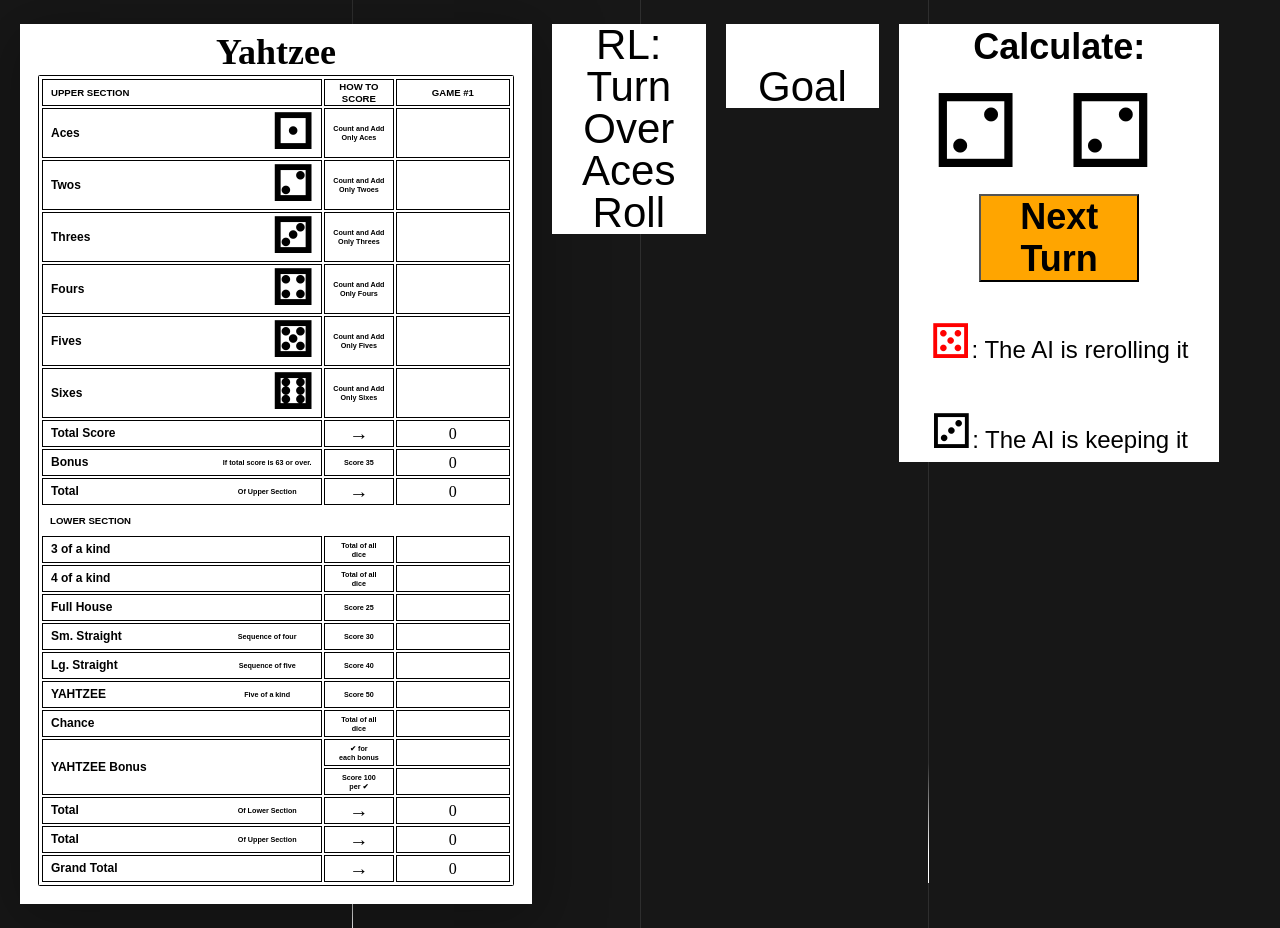
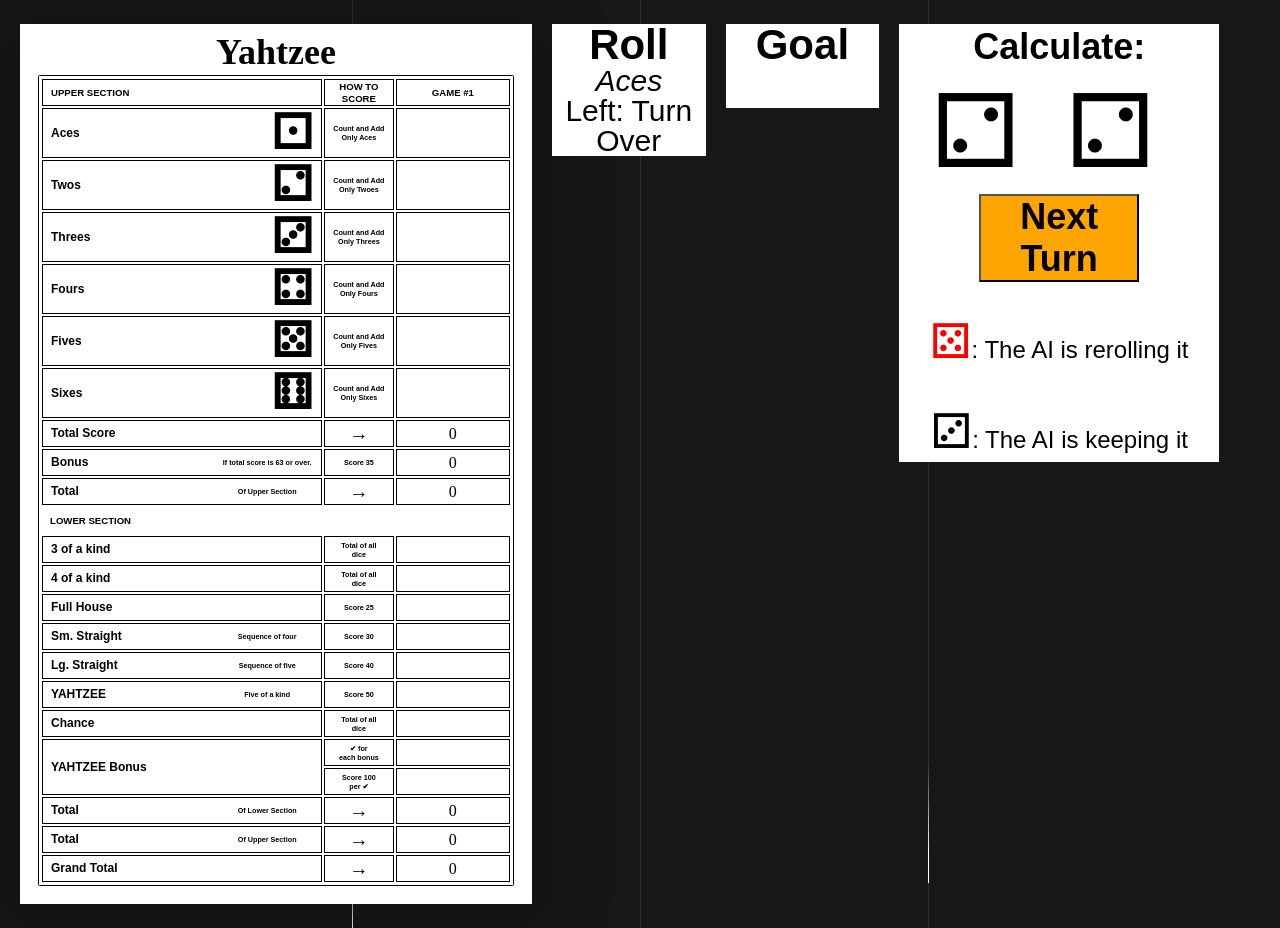
Before and after one commit to mwaldrich/yahtzee, a React (Create React App) app: page / in a window 1280 px wide. Built offline with nearby package versions, Linux system fonts and the light colour scheme; a web font is replaced by a local one.

Commit message:
various css stuffz

```diff
--- a/src/ui/Goal.js
+++ b/src/ui/Goal.js
@@ -7,15 +7,15 @@ class Goal extends Component {
     console.log(`Goal: this.props = ${JSON.stringify(this.props)}`)
     this.die = ["\u2680","\u2681","\u2682","\u2683","\u2684","\u2685"]
       return <>
-            <div className="roll">
+            <div className={`roll ${this.props.rollsLeft == 0 ? "final" : ""}`}>
+                <div className={`dieTitle ${this.props.rollsLeft == 0 ? "final" : ""}`}><b>{this.props.rollsLeft == 0 ? "Final" : "Goal"}</b></div>
+                <div className="diePlay"><i>{playToString(this.props.goalPlay)}</i></div>
                 <div className="dieTitle"><br/></div>
                 <div className="die">{this.die[this.props.goalRoll[0]-1]}</div>
                 <div className="die">{this.die[this.props.goalRoll[1]-1]}</div>
                 <div className="die">{this.die[this.props.goalRoll[2]-1]}</div>
                 <div className="die">{this.die[this.props.goalRoll[3]-1]}</div>
                 <div className="die">{this.die[this.props.goalRoll[4]-1]}</div>
-                <div className="dieTitle">{playToString(this.props.goalPlay)}</div>
-                <div className="dieTitle">{this.props.rollsLeft == 0 ? "Final" : "Goal"}</div>
             </div>
       </>;
   }
--- a/src/ui/Roll.css
+++ b/src/ui/Roll.css
@@ -2,17 +2,16 @@
     width: 12%;
     min-height: 100%;
     line-height: inherit;
-    background-color: white;
     margin-left: 20px;
     margin-top: 2rem;
     float: left;
+  background-color: white;
 }
 
 .die {
   font-size: 8rem;
   line-height: 1;
   color: black;
-  background-color: white;
   /*width: 2rem;*/
 }
 
@@ -20,9 +19,24 @@
   font-size: 3.5rem;
   line-height: 1;
   color: black;
-  background-color: white;
 }
 
-div.highlighted {
+.diePlay {
+  font-size: 2.5rem;
+  line-height: 1;
+  color: black;
+}
+
+.rollsRemaining {
+  font-size: 2.5rem;
+  line-height: 1;
+  color: black;
+}
+
+div.reroll {
   color:red;
 }
+
+.final {
+  background: #b8ffb8;
+}
--- a/src/ui/Roll.js
+++ b/src/ui/Roll.js
@@ -15,24 +15,24 @@ class Roll extends Component {
     }
       return <>
             <div className="roll">
-                <div className="dieTitle">RL: {this.rl}</div>
-                <div class={`die ${this.props.keepmask[0] == false ? "highlighted" : ""}`}>
+                <div className="dieTitle"><b>Roll</b></div>
+                <div className="diePlay"><i>{playToString(this.props.currentPlay)}</i></div>
+                <div className="rollsRemaining">Left: {this.rl}</div>
+                <div class={`die ${this.props.keepmask[0] == false ? "reroll" : ""}`}>
                   {this.die[this.props.currentRoll[0]-1]}
                 </div>
-                <div class={`die ${this.props.keepmask[1] == false ? "highlighted" : ""}`}>
+                <div class={`die ${this.props.keepmask[1] == false ? "reroll" : ""}`}>
                   {this.die[this.props.currentRoll[1]-1]}
                 </div>
-                <div class={`die ${this.props.keepmask[2] == false ? "highlighted" : ""}`}>
+                <div class={`die ${this.props.keepmask[2] == false ? "reroll" : ""}`}>
                   {this.die[this.props.currentRoll[2]-1]}
                 </div>
-                <div class={`die ${this.props.keepmask[3] == false ? "highlighted" : ""}`}>
+                <div class={`die ${this.props.keepmask[3] == false ? "reroll" : ""}`}>
                   {this.die[this.props.currentRoll[3]-1]}
                 </div>
-                <div class={`die ${this.props.keepmask[4] == false ? "highlighted" : ""}`}>
+                <div class={`die ${this.props.keepmask[4] == false ? "reroll" : ""}`}>
                   {this.die[this.props.currentRoll[4]-1]}
                 </div>
-                <div className="dieTitle">{playToString(this.props.currentPlay)}</div>
-                <div className="dieTitle">Roll</div>
             </div>
       </>;
   }
--- a/src/ui/YahtzeeBoard.css
+++ b/src/ui/YahtzeeBoard.css
@@ -155,6 +155,5 @@ input.t {
 
 
 .highlighted {
-  color: green;
   background-color: yellow;
 }
```
